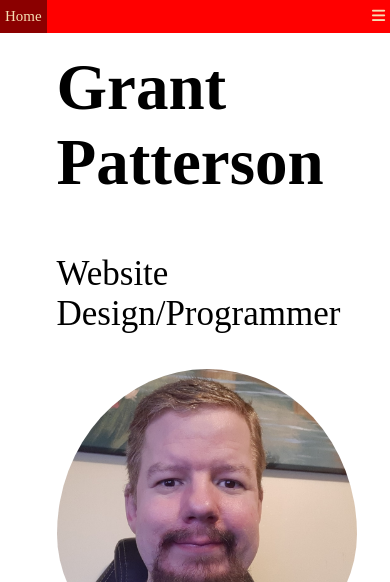
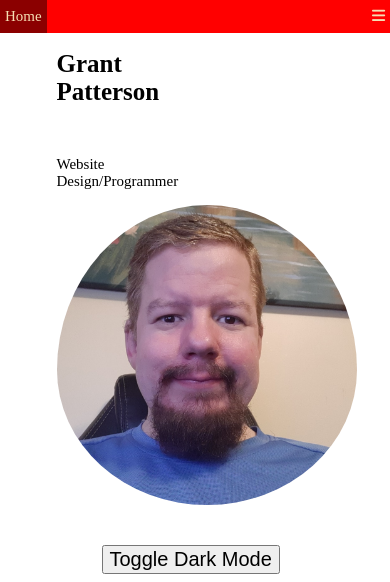
Before and after one commit to darkrider231/darkrider231.github.com, a plain HTML site: page index.html in a window 390 px wide. Shown: the top 582 px of the page. Drawn offline with Linux system fonts and the light colour scheme.

Commit message:
Updated Website

```diff
--- a/index.css
+++ b/index.css
@@ -458,6 +458,14 @@
         background: none;
     }
 
+    #me h2 {
+        font-size: 25px;
+    }
+
+    #me p {
+        font-size: 15px;
+    }
+
 
     #me img {
         display: block;
```
